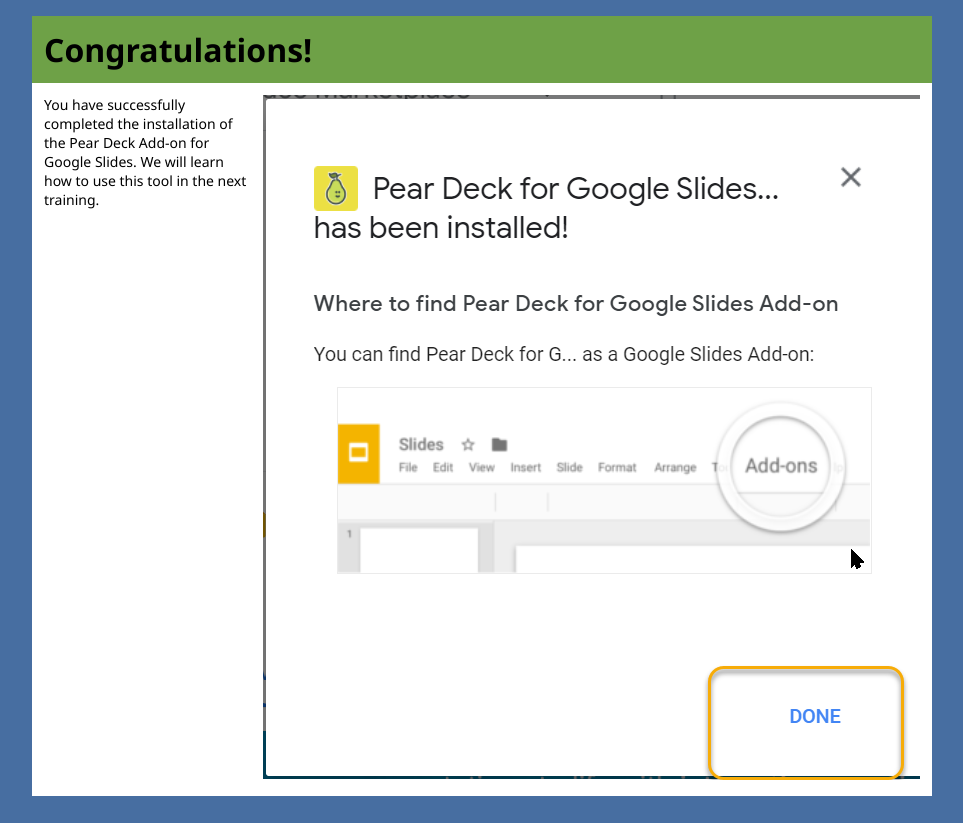
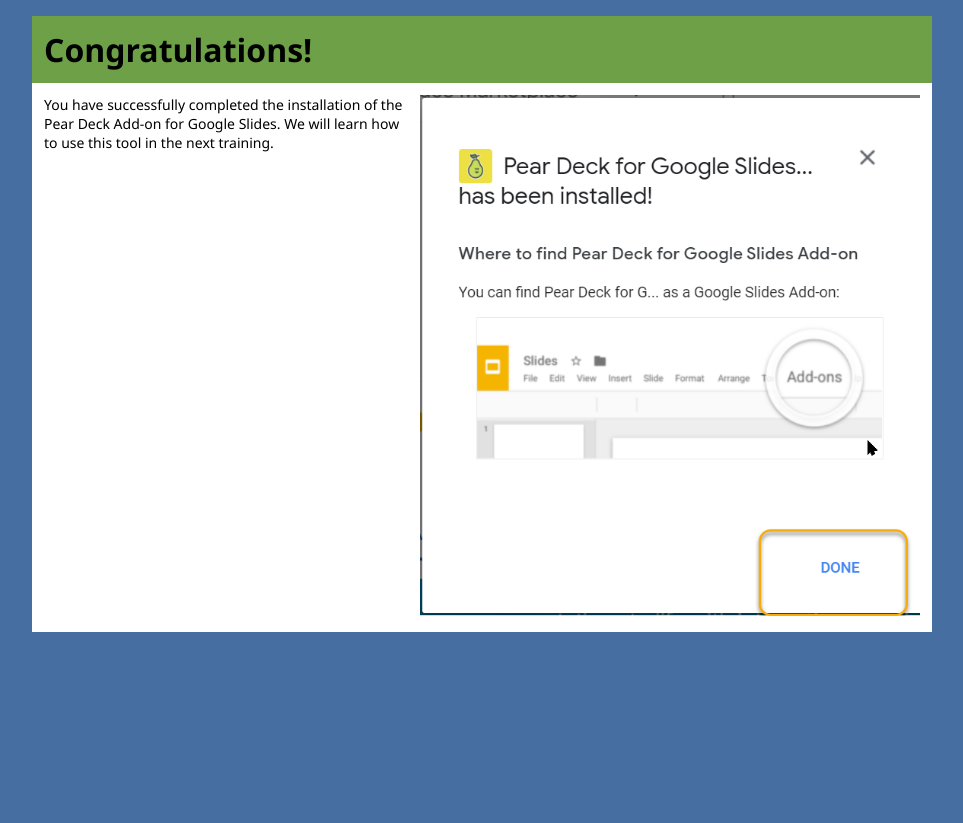
Before and after one commit to EdTechGuy/EdTechGuy.github.io, a plain HTML site: page lab1/index.html in a window 1280 px wide. Shown: the part 4609-5432 px from the top of the page, without its empty margins (158-1121 px from the left). After the commit the page ends 5268 px from the top, so only its background shows below. Drawn offline with Linux system fonts and the light colour scheme.

Commit message:
Add files via upload

```diff
--- a/lab1/index.html
+++ b/lab1/index.html
@@ -225,7 +225,7 @@
 			</div>
 
 			<div class="stepImage">
-		  	<img src="img/step11.png" width="657" height="685" alt=""/>	</div>
+		  	<img src="img/step11.png" width="500" height="521" alt=""/>	</div>
 
 		</div><!--stepContent-->
 
```
